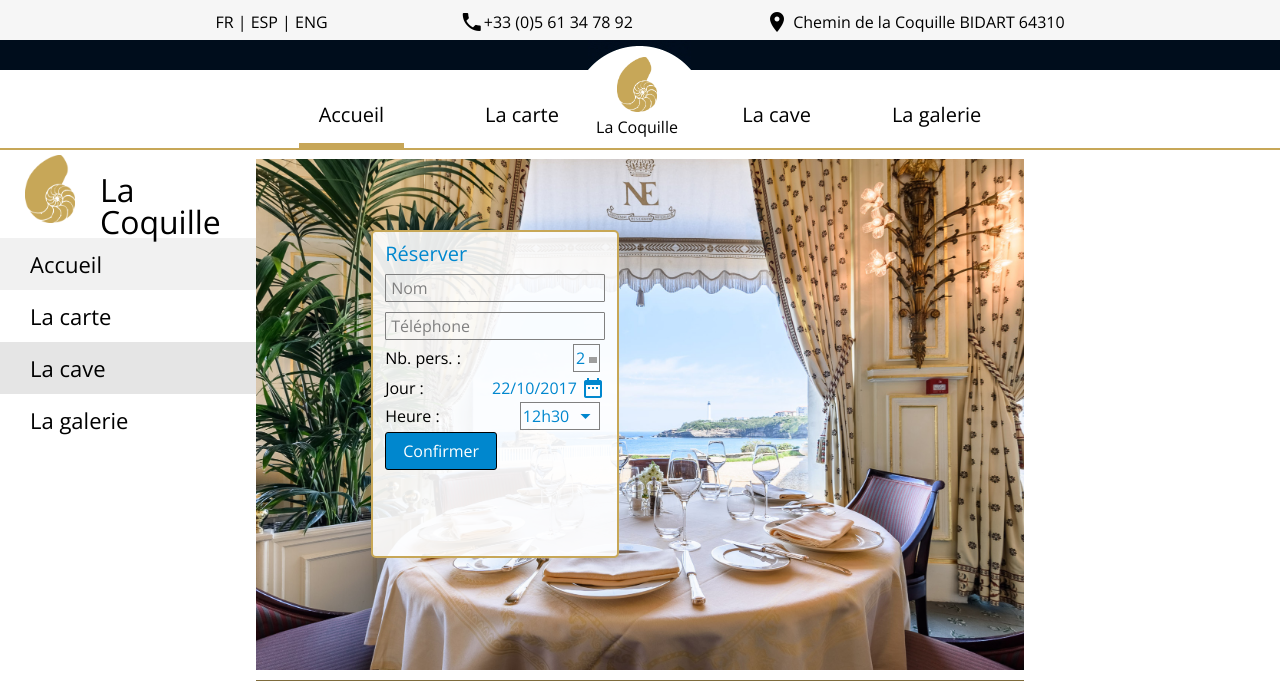
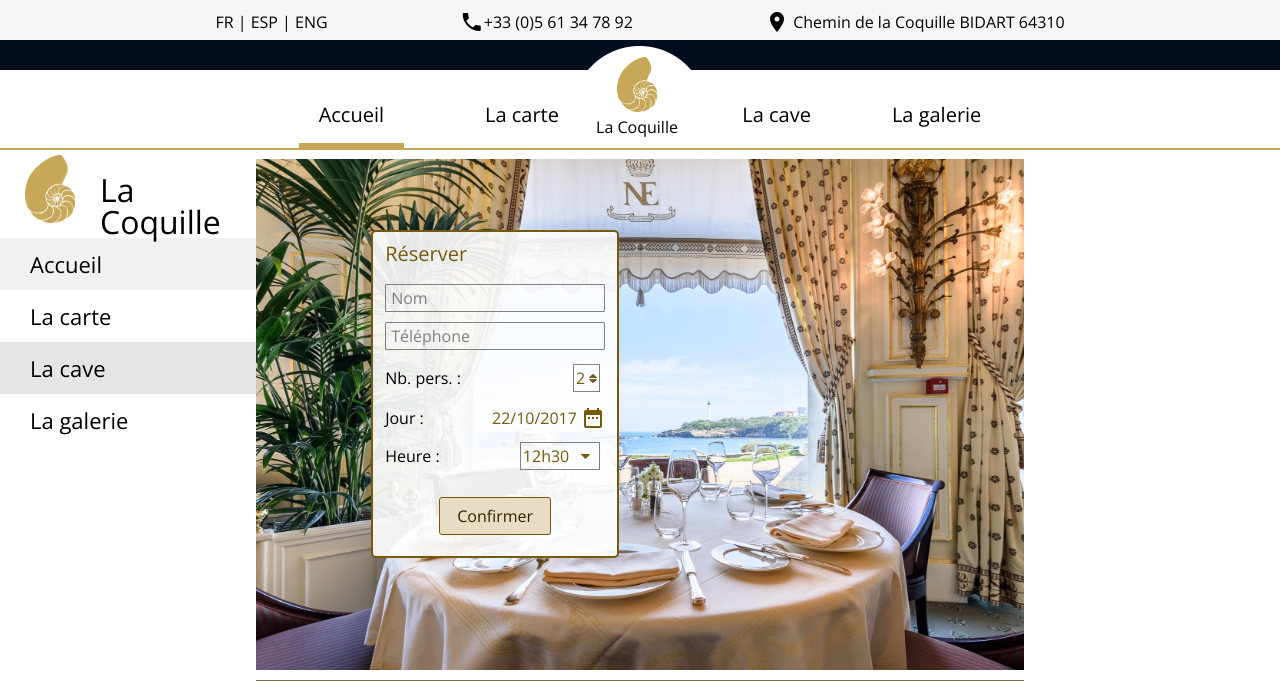
Before and after one commit to Metallink/coquille, a PHP site: page / in a window 1280 px wide. Shown: the top 681 px of the page. Run offline with PHP 8.4, Linux system fonts and the light colour scheme; grey boxes are pictures that could not be loaded.

Commit message:
Réservation + Logo & titre

```diff
--- a/index.php
+++ b/index.php
@@ -2,6 +2,8 @@
 
 <html>
     <head>
+        <title>La Coquille</title>
+        <link rel="icon" type="image/png" href="favicon.png" />
         <link href="https://fonts.googleapis.com/icon?family=Material+Icons" rel="stylesheet">
         <link href="https://fonts.googleapis.com/css?family=Open+Sans" rel="stylesheet">
         <link href="https://fonts.googleapis.com/css?family=Satisfy" rel="stylesheet">
@@ -185,7 +187,7 @@
             width: 220px;
             height: 300px;
             border-radius: 5px;
-            border: 2px solid #c7a757;
+            border: 2px solid #77590d;
             padding: 12px;
         }
 
@@ -195,10 +197,12 @@
 
         #reserver h2 {
             font-size: 20px;
+            margin-bottom: 20px;
         }
 
         #reserver .blue {
-            color: #0087ce;
+            /*color: #0087ce;*/
+            color: #77590d;
         }
 
         #reserver .input {
@@ -210,13 +214,14 @@
         }
 
         #confirm {
-            border: 1px solid black;
+            border: 1px solid #77590d;
             padding: 10px 15px;
             width: 80px;
             text-align: center;
-            background-color: #0087ce;
-            color: #fff;
+            background-color: #e8ddc2;
+            color: #2f2201;
             border-radius: 3px;
+            margin: 25px auto;
         }
 
         #container-carte {
@@ -364,15 +369,15 @@
                         <h2 class="blue">Réserver</h2>
                         <div class="input">Nom</div>
                         <div class="input">Téléphone</div>
-                        <div style="margin: 10px auto;">
+                        <div style="margin: 20px auto">
                             <span>Nb. pers. : </span>
                             <span style="margin-left: 108px;border: 1px solid grey;padding: 2px;" class="blue">2 <img style="width: 8px;margin-bottom: 1px;" src="spinner.png" /></span>
                         </div>
-                        <div>
+                        <div style="margin: 10px auto 10px auto;">
                             <span>Jour : </span>
                             <span style="margin-left: 64px;" class="blue">22/10/2017 <i class="material-icons blue">date_range</i></span>
                         </div>
-                        <div>
+                        <div style="margin: 10px auto 10px auto;">
                             <span>Heure : </span>
                             <span style="margin-left: 76px;border: 1px solid grey;padding: 2px;" class="blue">12h30 <i class="material-icons blue">arrow_drop_down</i></span>
                         </div>
```
Also changed, not shown: spinner.png (added).
